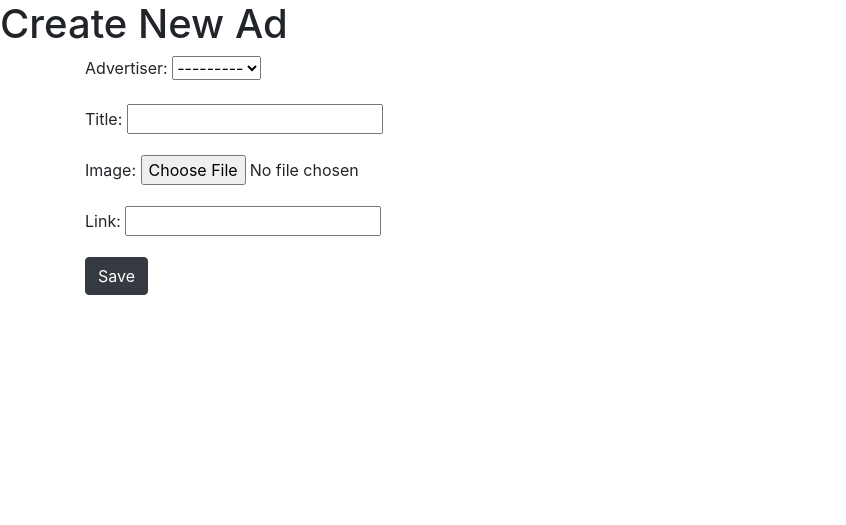
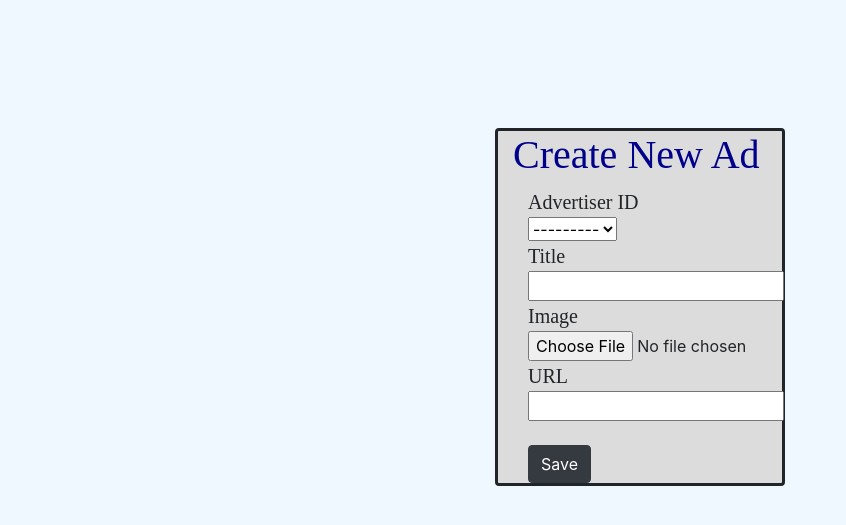
Before and after one commit to donkarami/Ad-Simulation-Django, a Django app: page /create_ad/ in a window 1280 px wide. Shown: the top 525 px of the page, without its empty margins (0-846 px from the left). Run offline with Django 3.2, Linux system fonts and the light colour scheme; data that the repository does not hold is empty; some libraries are stand-ins or nearby versions.

Commit message:
css stuff

```diff
--- a/advertiser_management/templates/advertiser_management/create_ad.html
+++ b/advertiser_management/templates/advertiser_management/create_ad.html
@@ -6,13 +6,26 @@
           crossorigin="anonymous">
     <title>Create Ad View</title>
 </head>
-<h1 class="text">Create New Ad</h1>
-<body>
-<div class='container'>
+
+<body style="background-color: aliceblue ">
+<div class='container'
+     style="background-color: gainsboro ;border-style:solid ;border-radius: 4px;max-width: 290px ;margin-top :10%  ">
+    <h1 class="text" style="color: darkblue;font-family: '2  Badr'; alignment: center ;">Create New Ad</h1>
     <form class="column" method="post" enctype="multipart/form-data">
         {% csrf_token %}
-        {{ form.as_p }}
-        <button type="submit" class="btn btn-dark">Save</button>
+        <div class="col">
+            <div style="font-family: 'Times New Roman' ;font-size: 20px ">Advertiser ID</div>
+            <div>{{ form.advertiser }}</div>
+            <div style="font-family: 'Times New Roman' ;font-size: 20px ">Title</div>
+            <div>{{ form.title }}</div>
+            <div style="font-family: 'Times New Roman' ;font-size: 20px ">Image</div>
+            <div>{{ form.image }}</div>
+            <div style="font-family: 'Times New Roman' ;font-size: 20px ">URL</div>
+            <div>{{ form.link }}</div>
+            <br>
+            <button type="submit" class="btn btn-dark">Save</button>
+        </div>
+
     </form>
 </div>
 
```
Also changed, not shown: advertiser_management/templates/advertiser_management/ads.html (+5 -5 lines).
